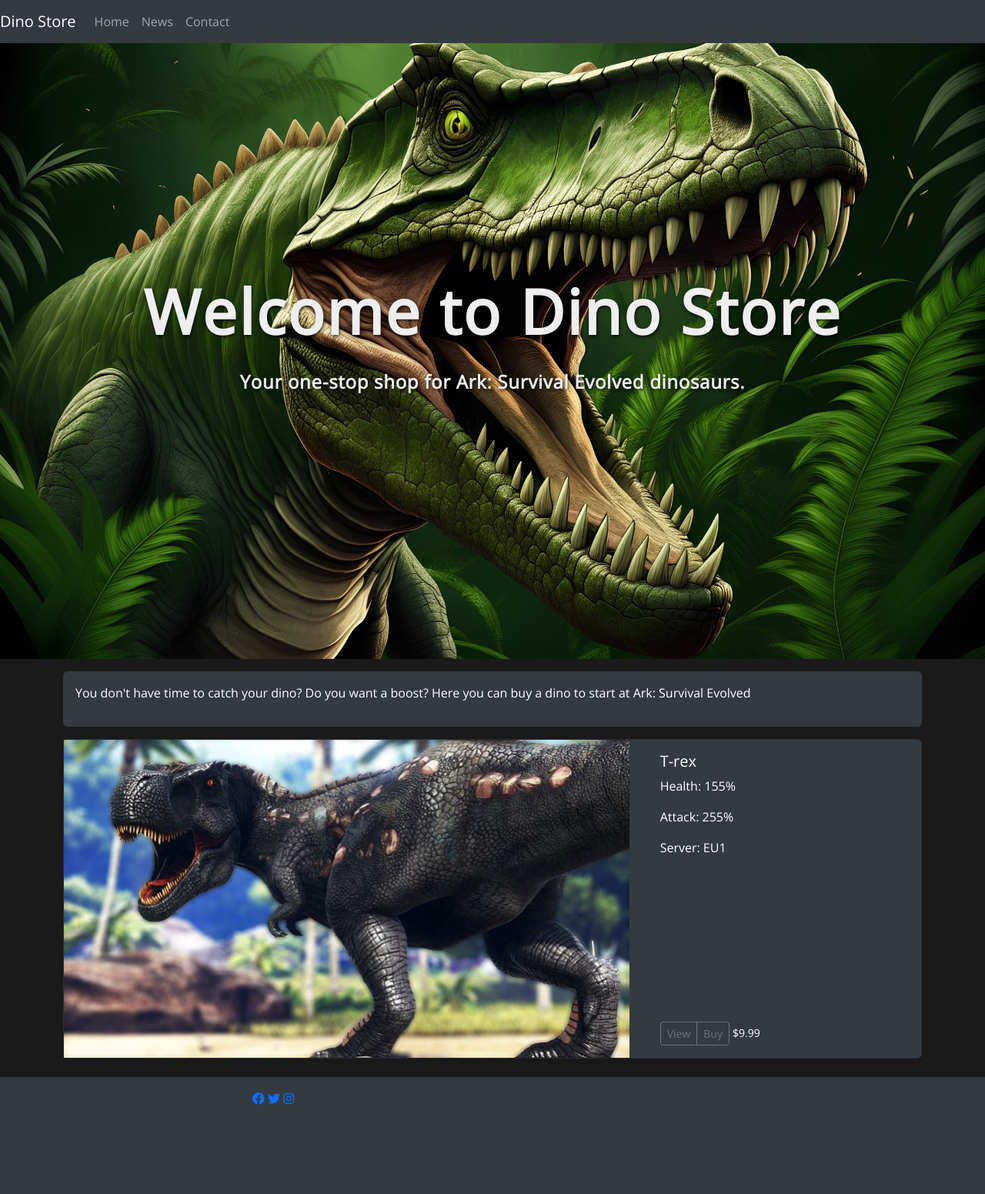
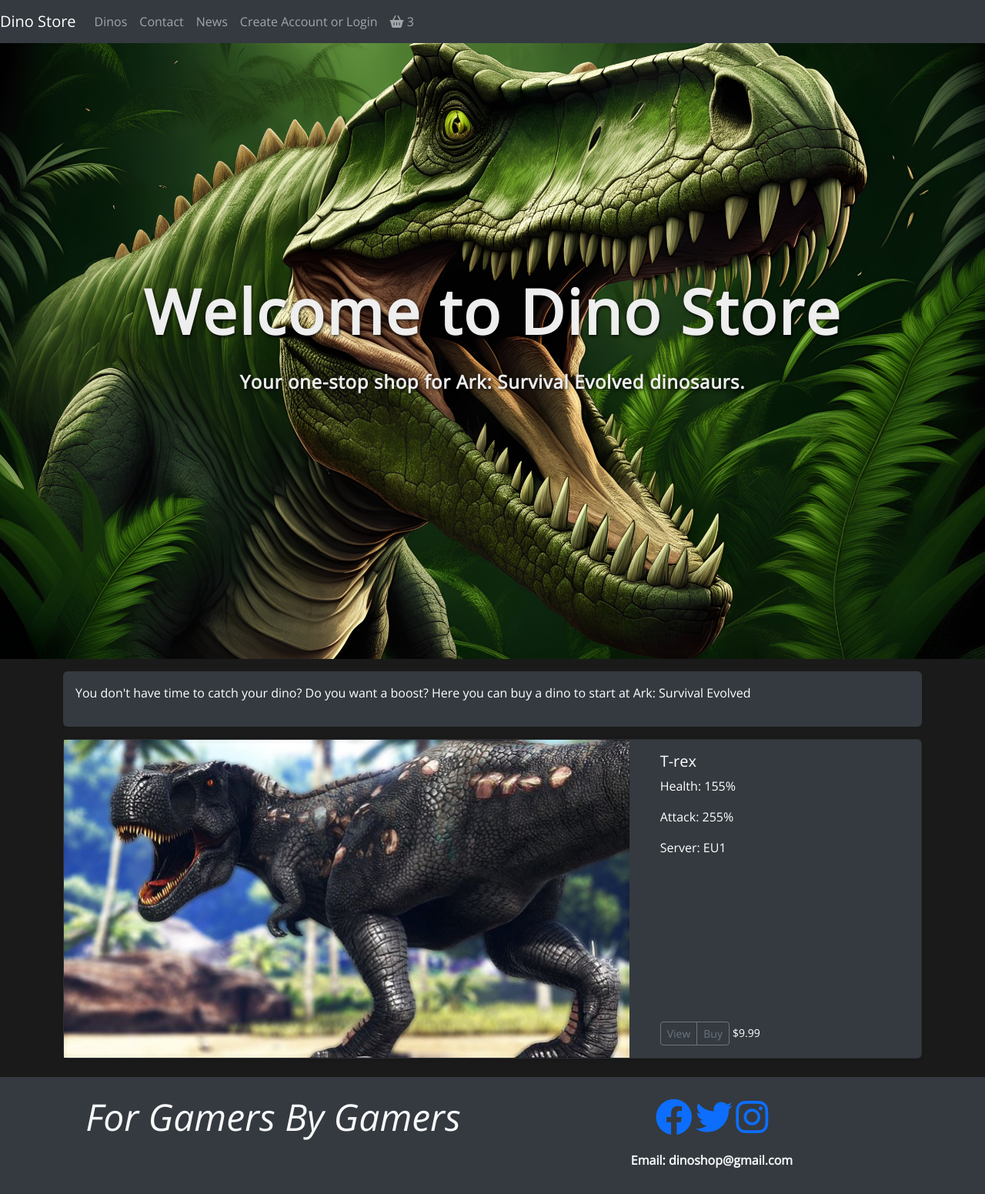
Before and after one commit to EmcioN/Dino_Shop, a Django app: template home/templates/home/index.html in a window 1280 px wide. Shown: the whole page at 77% size. Before the commit the page ends 1435 px from the top, so only its background shows below. Run offline with Django 4.2, Linux system fonts and the light colour scheme; the template is opened without the code that fills it, so the values that code supplies are empty; parts of the project's set-up code (start-up, migrations or seed data) failed here and were passed over; some libraries are stand-ins or nearby versions; some web fonts are replaced.

Commit message:
add items to nav bar, add basket icon, change footer, add paths to urls.py

```diff
--- a/dino_shop/urls.py
+++ b/dino_shop/urls.py
@@ -16,9 +16,11 @@
 """
 from django.contrib import admin
 from django.urls import path, include
+from django.conf import settings
+from django.conf.urls.static import static
 
 urlpatterns = [
     path('admin/', admin.site.urls),
     path('accounts/', include('allauth.urls')),
     path('', include('home.urls')),
-]
+] + static(settings.MEDIA_URL, document_root=settings.MEDIA_ROOT)
--- a/static/css/style.css
+++ b/static/css/style.css
@@ -73,3 +73,15 @@
 .padtop {
     padding-top: 1rem;
 }
+
+.gamers-paragraph {
+    font-size: 3rem;
+}
+
+.social-icon {
+    font-size: 3rem;
+}
+
+.email-text {
+    font-weight: bold;
+}
--- a/templates/base.html
+++ b/templates/base.html
@@ -29,19 +29,36 @@
             <span class="navbar-toggler-icon"></span>
         </button>
         <div class="collapse navbar-collapse" id="navbarNav">
-            <ul class="navbar-nav ml-auto">
-                <li class="nav-item active">
-                    <a class="nav-link" href="#">Home</a>
+            <ul class="navbar-nav">
+                <li class="nav-item">
+                    <a class="nav-link" href="#">Dinos</a>
+                </li>
+                <li class="nav-item">
+                    <a class="nav-link" href="#">Contact</a>
                 </li>
                 <li class="nav-item">
                     <a class="nav-link" href="#">News</a>
                 </li>
+            </ul>
+            <ul class="navbar-nav ml-auto">
                 <li class="nav-item">
-                    <a class="nav-link" href="#">Contact</a>
+                    {% if user.is_authenticated %}
+                        <a class="nav-link" href="#">Profile</a>
+                    {% else %}
+                        <a class="nav-link" href="#">Create Account or Login</a>
+                    {% endif %}
+                </li>
+
+                <li class="nav-item">
+                    <a class="nav-link" href="#">
+                        <i class="fas fa-shopping-basket"></i>
+                        <span id="basket-count">3</span>
+                    </a>
                 </li>
             </ul>
         </div>
     </nav>
+
     <div class="hero" aria-label="Roring T-rex">
         <div class="container text-white">
             <h1 class="heroh">Welcome to Dino Store</h1>
@@ -54,10 +71,16 @@
         <div class="container">
             <div class="row">
                 <div class="col-md-6">
+                    <p class="text-md-left mb-md-0 gamers-paragraph"><em>For Gamers By Gamers</em></p>
+                </div>
+                <div class="col-md-6">
+                    <div class="text-md-right">
                         <div class="social-icons">
                             <a href="https://www.facebook.com/" class="social-icon" target="_blank"><i class="fab fa-facebook"></i></a>
                             <a href="https://twitter.com/home" class="social-icon" target="_blank"><i class="fab fa-twitter"></i></a>
                             <a href="https://www.instagram.com/" class="social-icon" target="_blank"><i class="fab fa-instagram"></i></a>
+                        </div>
+                        <p class="mt-2 email-text">Email: dinoshop@gmail.com</p>
                     </div>
                 </div>
             </div>
```
Also changed, not shown: db.sqlite3. Lines whose indentation alone changed are shown as unchanged.
